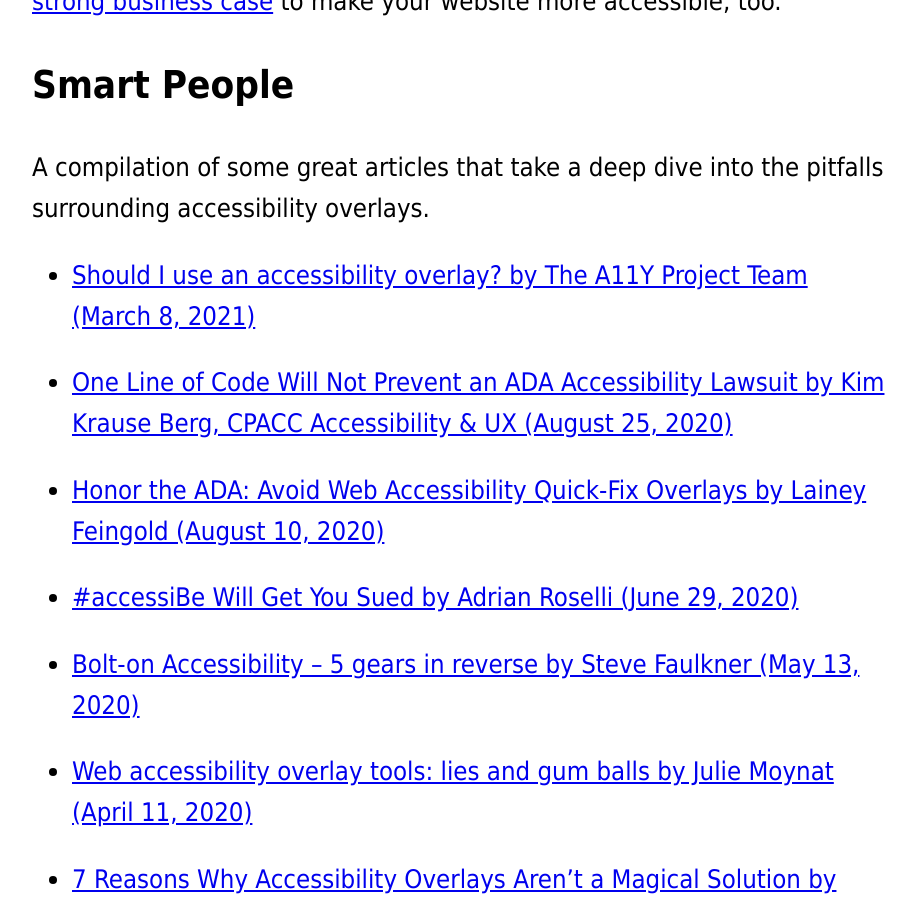
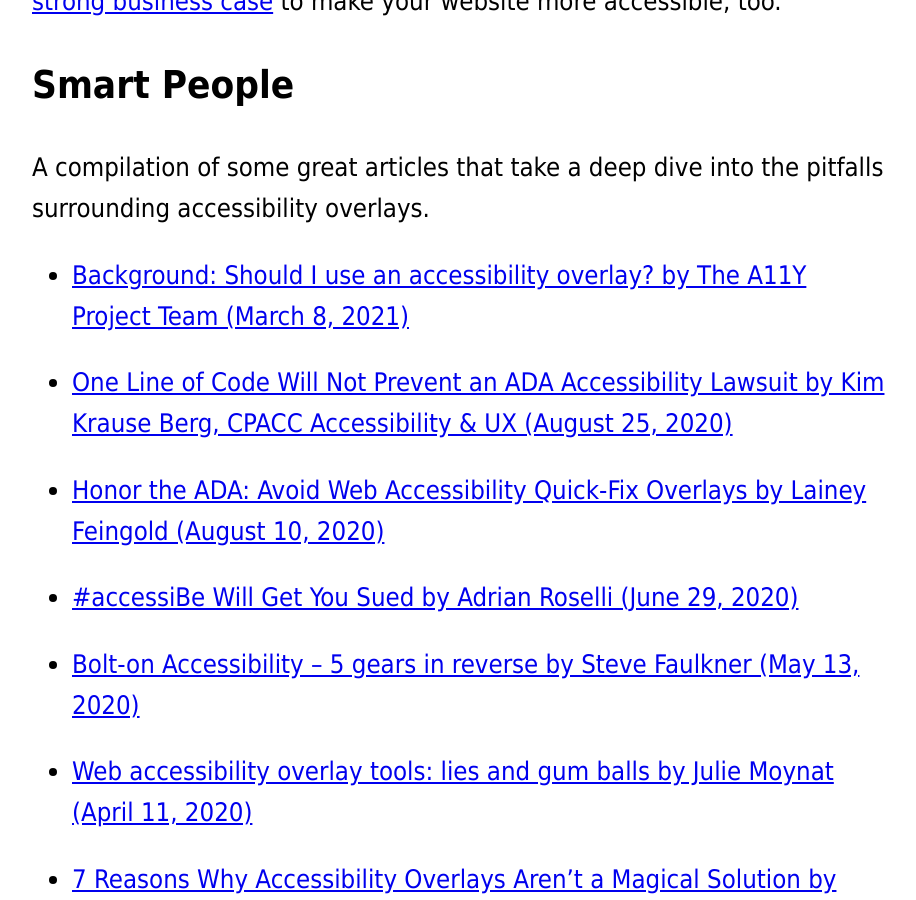
Before and after one commit to michaelspellacy/shouldiuseanaccessibilityoverlay-com, a Jekyll site: the page built from index.html, in a window 1280 px wide and 900 px high, scrolled down 2986 px. Shown: the whole window, without its empty margins (178-1094 px from the left). Built offline with Jekyll 4.4.1, drawn with Linux system fonts in a browser that asks for light colours.

Commit message:
Update index.html

```diff
--- a/index.html
+++ b/index.html
@@ -28,7 +28,7 @@
 <p>A compilation of some great articles that take a deep dive into the pitfalls surrounding accessibility overlays.</p>
 
 <ul>
-  <li><a href="https://www.a11yproject.com/posts/2021-03-08-should-i-use-an-accessibility-overlay/">Should I use an accessibility overlay? by The A11Y Project Team (March 8, 2021)</a></li>
+  <li><a href="https://www.a11yproject.com/posts/2021-03-08-should-i-use-an-accessibility-overlay/">Background: Should I use an accessibility overlay? by The A11Y Project Team (March 8, 2021)</a></li>
   <li><a href="https://creativevisionwebconsulting.com/2020/08/one-line-of-code-will-not-prevent-an-ada-accessibility-lawsuit/">One Line of Code Will Not Prevent an ADA Accessibility Lawsuit by Kim Krause Berg, CPACC Accessibility & UX (August 25, 2020)</a></li>
   <li><a href="https://www.lflegal.com/2020/08/quick-fix/">Honor the ADA: Avoid Web Accessibility Quick-Fix Overlays by Lainey Feingold (August 10, 2020)</a></li>
   <li><a href="https://adrianroselli.com/2020/06/accessibe-will-get-you-sued.html">#accessiBe Will Get You Sued by Adrian Roselli (June 29, 2020)</a></li>
```
